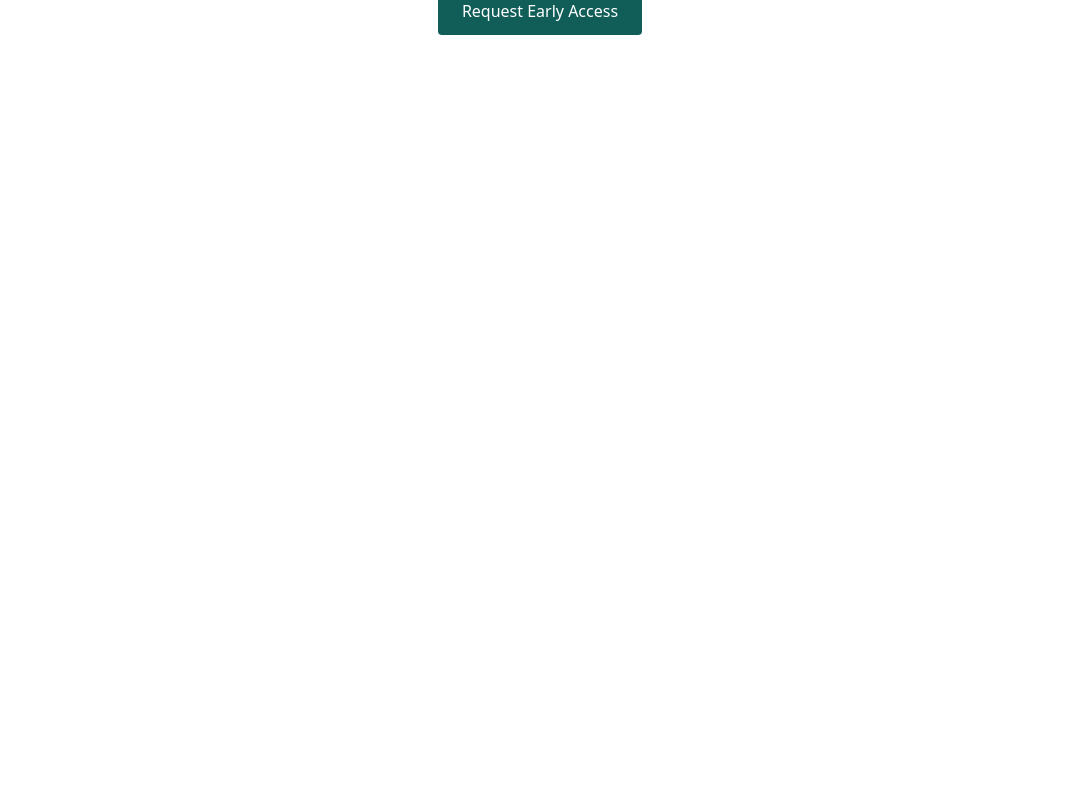
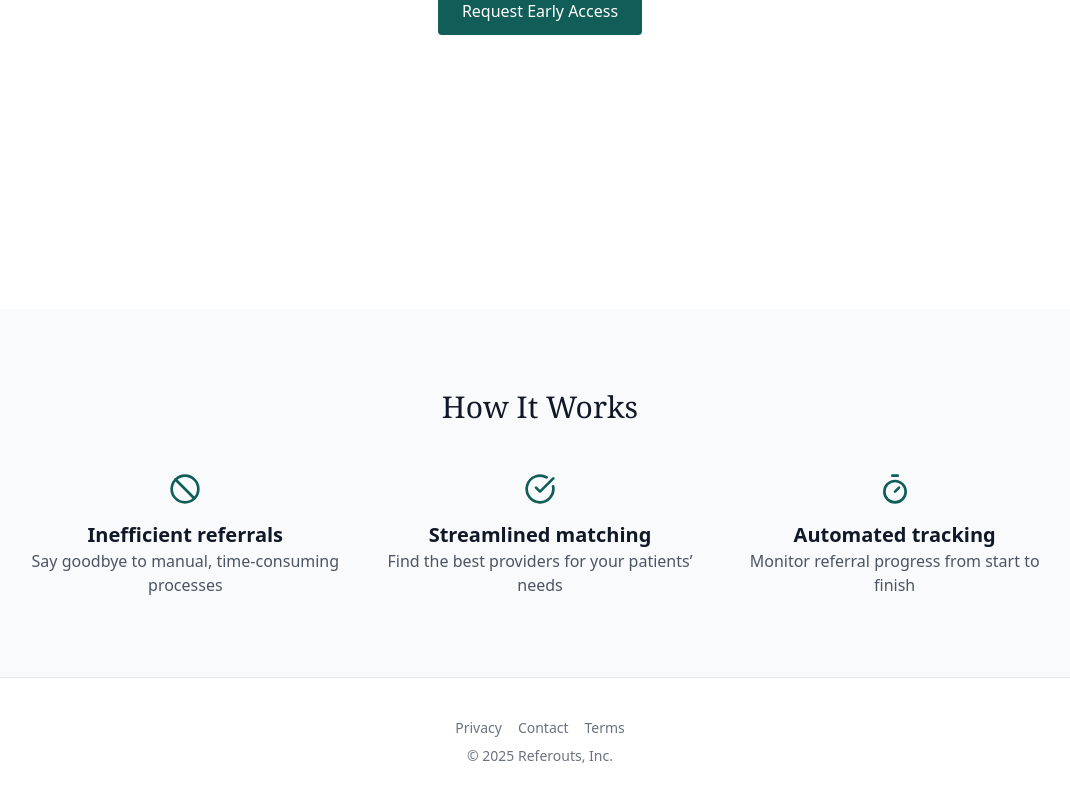
Before and after one commit to WJCorn/referouts, a React (Vite) app in the folder client/: page / in a window 1280 px wide. Shown: the part 564-1364 px from the top of the page, without its empty margins (100-1170 px from the left). Before the commit the page ends 873 px from the top, so only its background shows below. Built offline with nearby package versions, Linux system fonts and the light colour scheme.

Commit message:
Footer and features back

```diff
--- a/client/src/pages/Home.jsx
+++ b/client/src/pages/Home.jsx
@@ -1,5 +1,13 @@
 import Hero from '../components/Hero';
+import Features from '../components/Features';
+import Footer from '../components/Footer';
 
 export default function Home() {
-  return <Hero />;
+  return (
+    <>
+      <Hero />
+      <Features />
+      <Footer />
+    </>
+  );
 }
```
